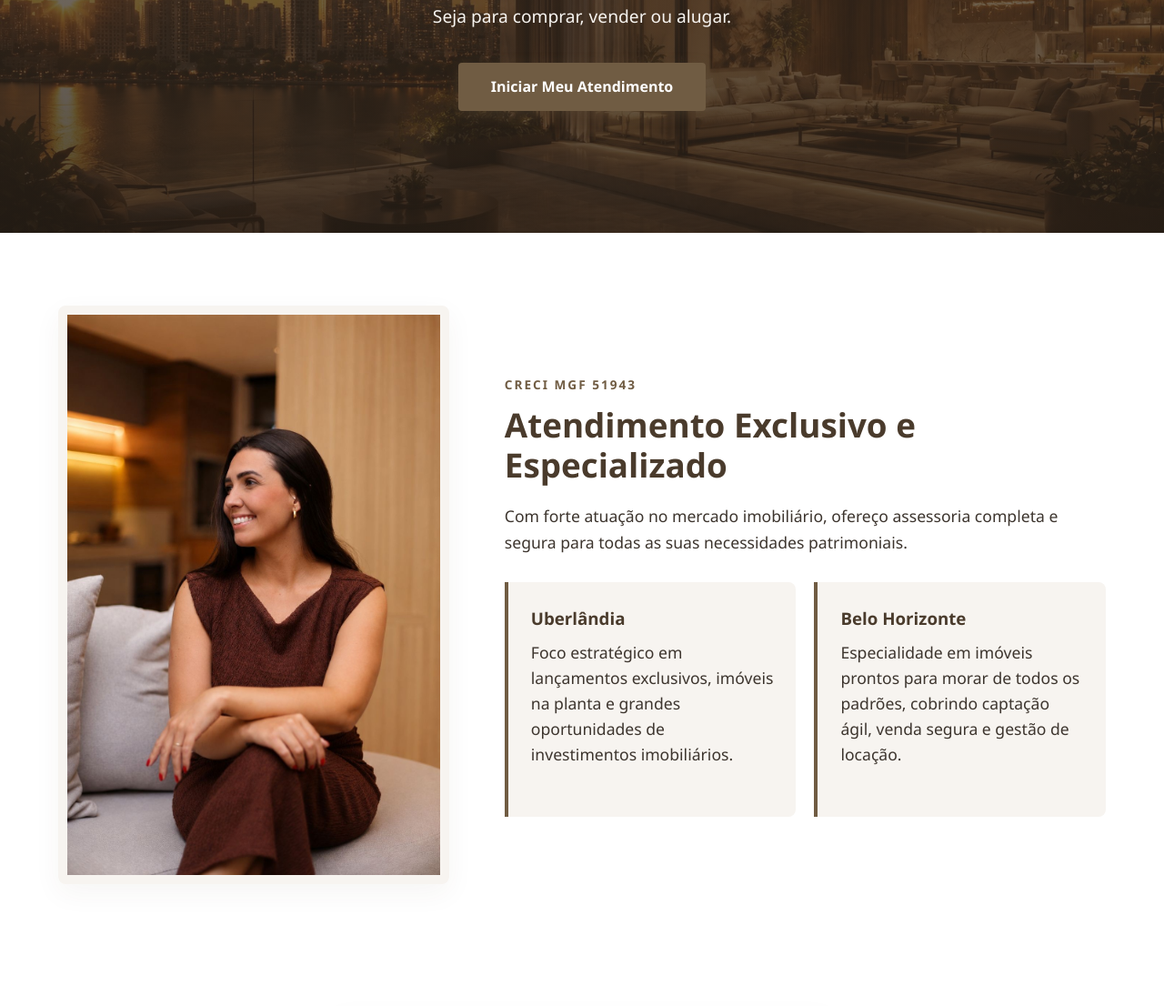
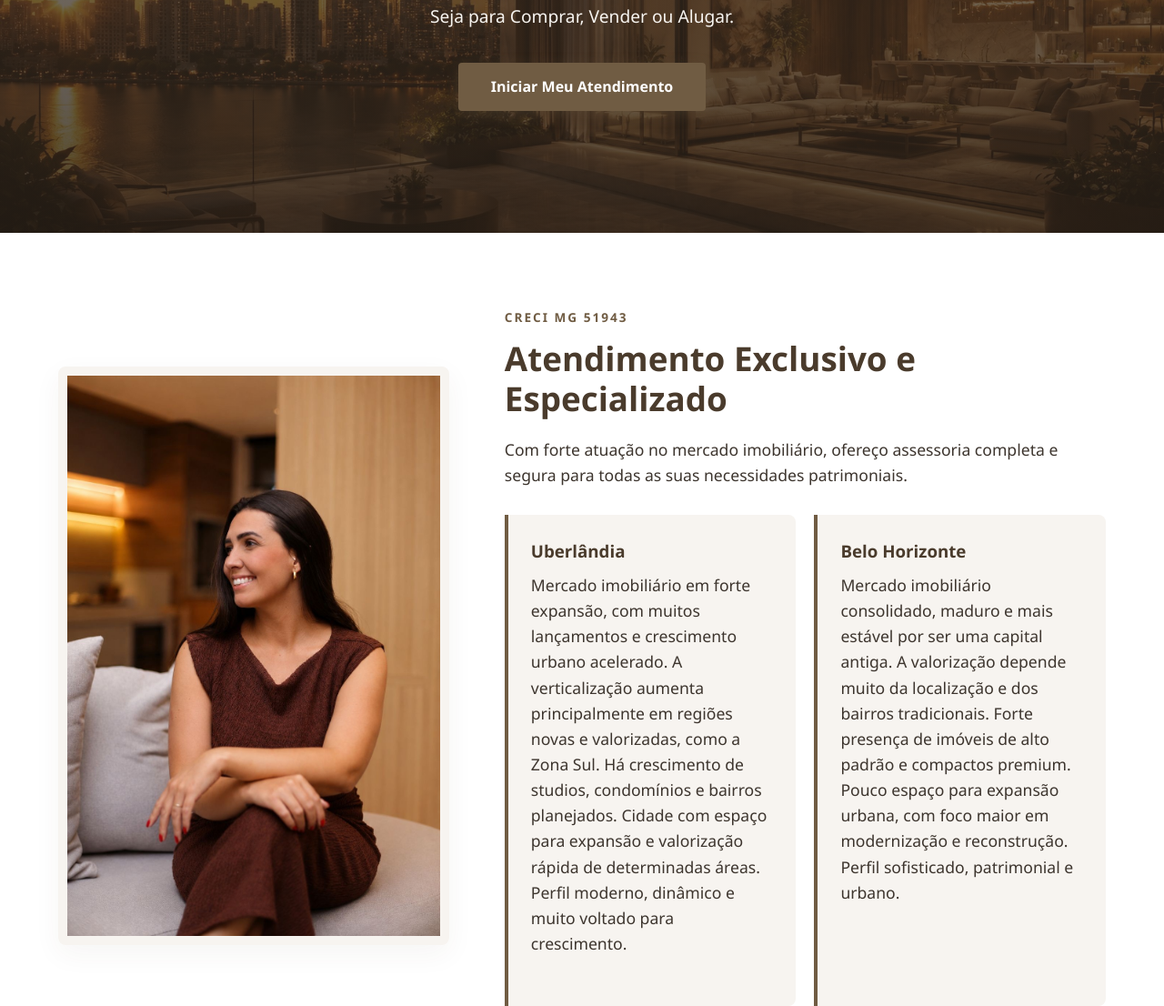
Before and after one commit to Girundibjj/corretora-leads, a website: page public/index.html in a window 1280 px wide. Shown: the part 386-1492 px from the top of the page at 91% size. Drawn offline with Linux system fonts and the light colour scheme.

Commit message:
docs: atualiza descricoes de mercado imobiliario de uberlandia e bh

```diff
--- a/public/index.html
+++ b/public/index.html
@@ -27,7 +27,7 @@
     <section class="hero">
         <div class="hero-content">
             <h2>Soluções Imobiliárias sob medida em Uberlândia e BH</h2>
-            <p>Seja para comprar, vender ou alugar.</p>
+            <p>Seja para Comprar, Vender ou Alugar.</p>
             <a href="#contato" class="btn-primary">Iniciar Meu Atendimento</a>
         </div>
     </section>
@@ -42,18 +42,26 @@
                 </div>
                 <!-- Histórico e Foco de Atendimento -->
                 <div class="perfil-texto">
-                    <span>CRECI MGF 51943</span>
+                    <span>CRECI MG 51943</span>
                     <h2>Atendimento Exclusivo e Especializado</h2>
                     <p>Com forte atuação no mercado imobiliário, ofereço assessoria completa e segura para todas as suas necessidades patrimoniais.</p>
 
                     <div class="regioes-cards">
                         <div class="regiao-item">
                             <h3>Uberlândia</h3>
-                            <p>Foco estratégico em lançamentos exclusivos, imóveis na planta e grandes oportunidades de investimentos imobiliários.</p>
+                            <p>Mercado imobiliário em forte expansão, com muitos lançamentos e crescimento urbano acelerado.
+A verticalização aumenta principalmente em regiões novas e valorizadas, como a Zona Sul.
+Há crescimento de studios, condomínios e bairros planejados.
+Cidade com espaço para expansão e valorização rápida de determinadas áreas.
+Perfil moderno, dinâmico e muito voltado para crescimento.</p>
                         </div>
                         <div class="regiao-item">
                             <h3>Belo Horizonte</h3>
-                            <p>Especialidade em imóveis prontos para morar de todos os padrões, cobrindo captação ágil, venda segura e gestão de locação.</p>
+                            <p>Mercado imobiliário consolidado, maduro e mais estável por ser uma capital antiga.
+A valorização depende muito da localização e dos bairros tradicionais.
+Forte presença de imóveis de alto padrão e compactos premium.
+Pouco espaço para expansão urbana, com foco maior em modernização e reconstrução.
+Perfil sofisticado, patrimonial e urbano.</p>
                         </div>
                     </div>
                 </div>
```
